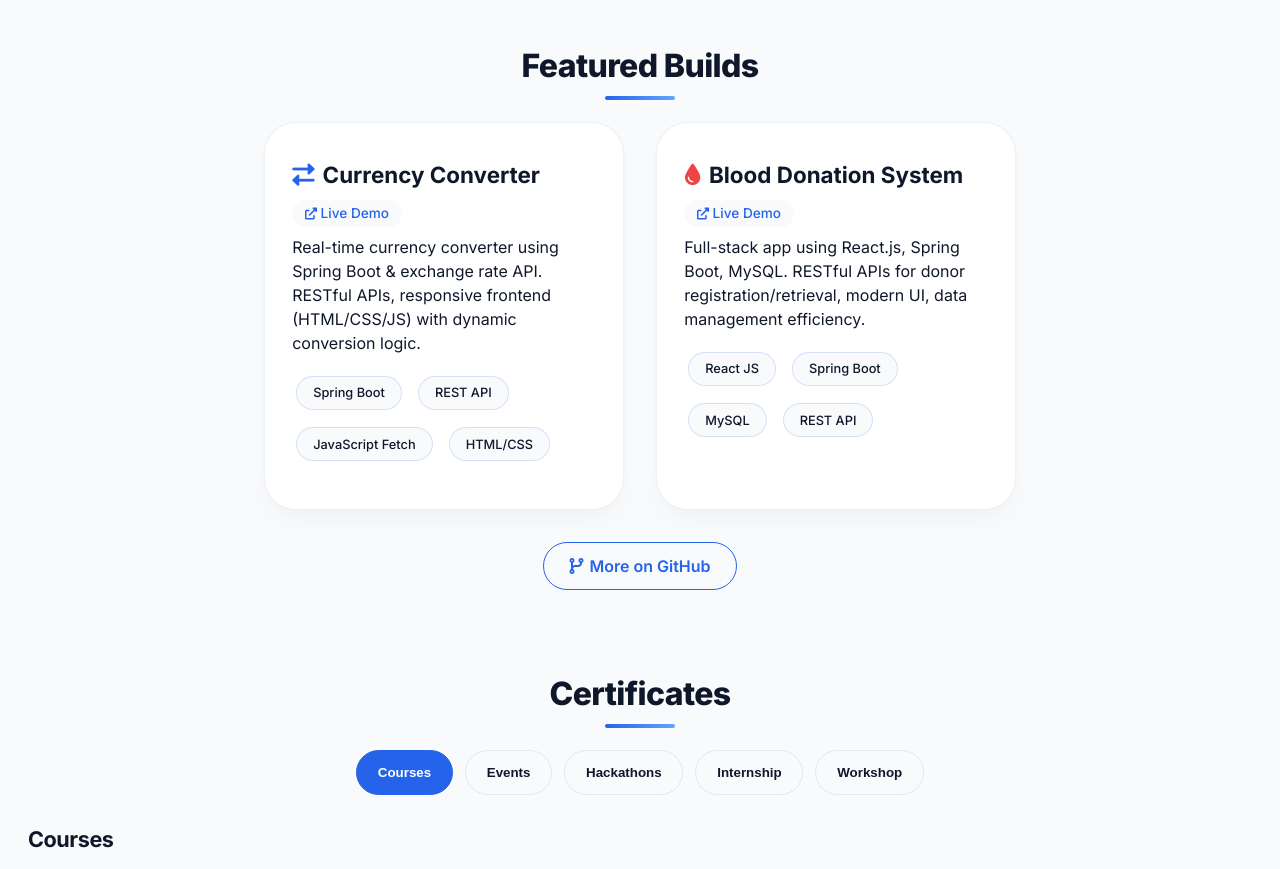
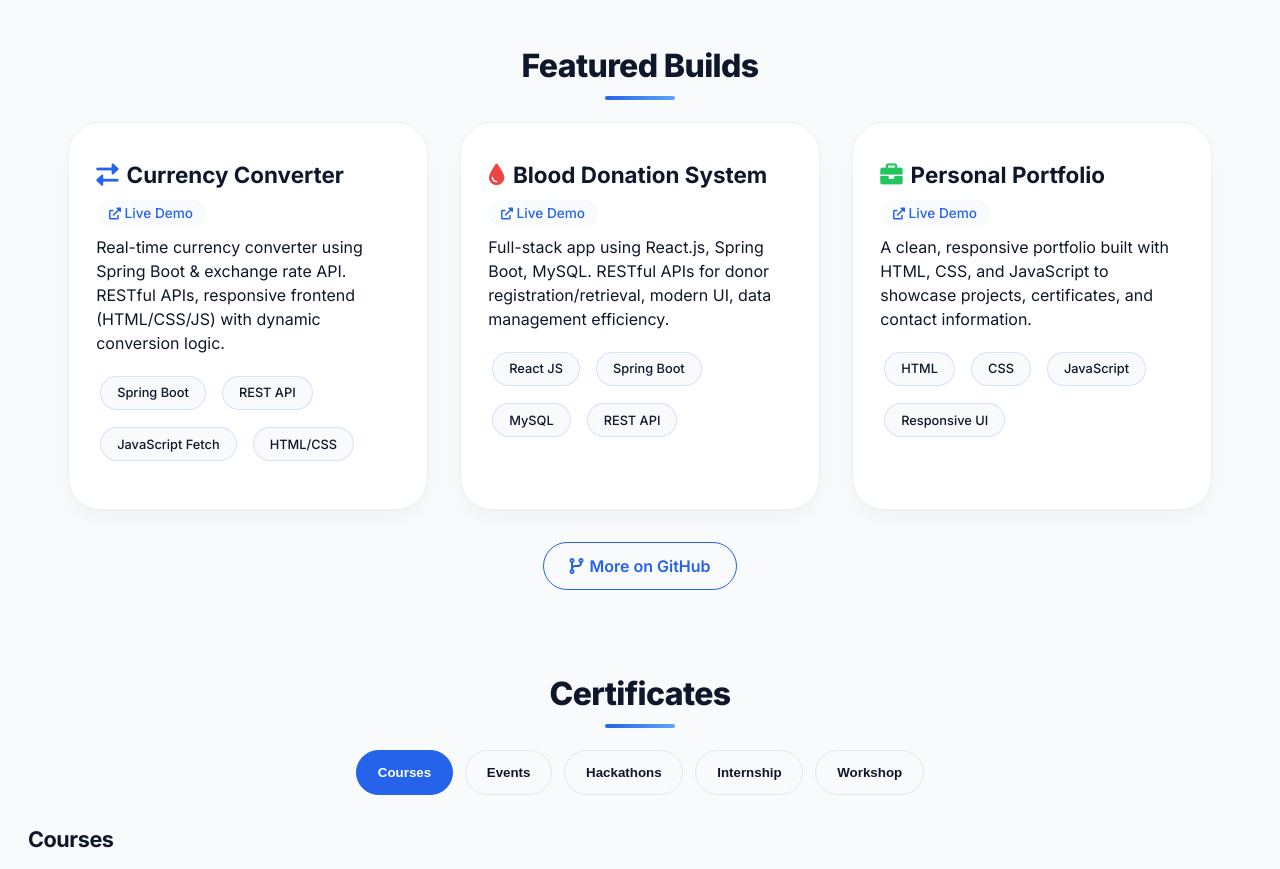
Before and after one commit to Balamurugan1905/Portfolio, a plain HTML site: page index.html in a window 1280 px wide. Shown: the part 1760-2629 px from the top of the page. Drawn offline with Linux system fonts and the light colour scheme.

Commit message:
update portfolio website to the portfolio

```diff
--- a/index.html
+++ b/index.html
@@ -144,6 +144,19 @@
               <span class="skill-tag">Spring Boot</span>
               <span class="skill-tag">MySQL</span>
               <span class="skill-tag">REST API</span>
+            </div>
+          </div>
+          <div class="card">
+            <div class="project-title">
+              <i class="fas fa-briefcase" style="color:#22c55e;"></i> Personal Portfolio
+              <a href="https://bala1905-portfolio.vercel.app/" target="_blank" class="project-link"><i class="fas fa-external-link-alt"></i> Live Demo</a>
+            </div>
+            <p>A clean, responsive portfolio built with HTML, CSS, and JavaScript to showcase projects, certificates, and contact information.</p>
+            <div class="project-tech">
+              <span class="skill-tag">HTML</span>
+              <span class="skill-tag">CSS</span>
+              <span class="skill-tag">JavaScript</span>
+              <span class="skill-tag">Responsive UI</span>
             </div>
           </div>
         </div>
```
